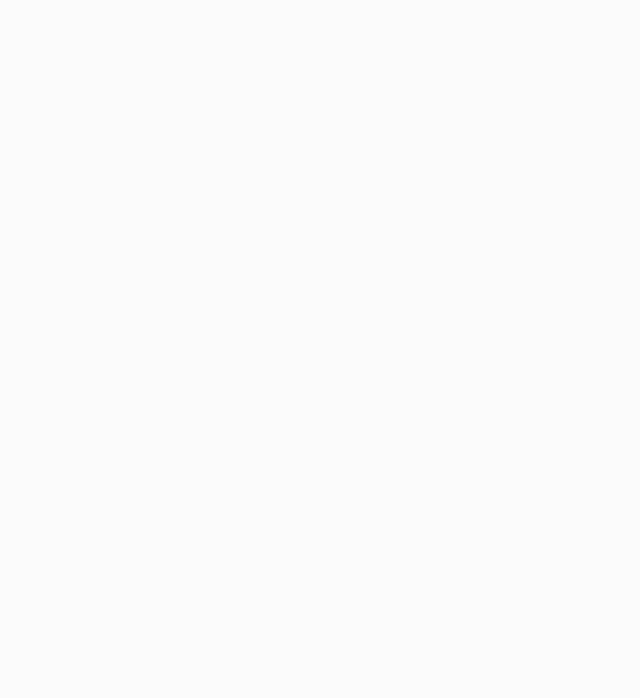
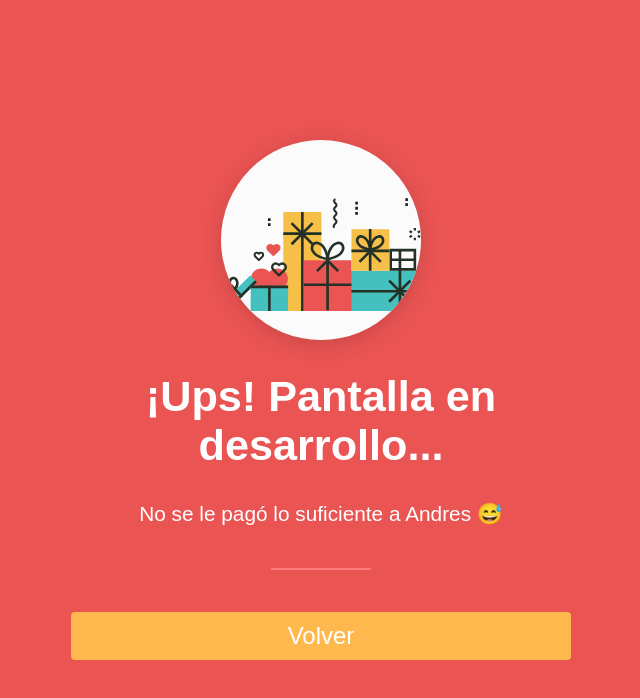
Before and after one commit to AGuardiola20/secret-santa, a React (Vite) app: page /newCode in a window 1280 px wide. Before the commit this address had no page. Shown: the top 698 px of the page, without its empty margins (319-959 px from the left). Built offline with nearby package versions, Linux system fonts and the light colour scheme; a web font is replaced by a local one.

Commit message:
add: NewCodeScreen

```diff
--- a/src/App.tsx
+++ b/src/App.tsx
@@ -1,6 +1,7 @@
 import { BrowserRouter as Router, Routes, Route } from "react-router-dom";
 import SplashScreen from "./screens/SplashScreen";
 import CodeScreen from "./screens/CodeScreen";
+import NewCodeScreen from "./screens/NewCodeScreen";
 
 function App() {
   return (
@@ -8,6 +9,7 @@ function App() {
       <Routes>
         <Route path="/" element={<SplashScreen />} />
         <Route path="/code" element={<CodeScreen />} />
+        <Route path="/newCode" element={<NewCodeScreen />} />
       </Routes>
     </Router>
   );
--- /dev/null
+++ b/src/screens/NewCodeScreen.tsx
@@ -0,0 +1,72 @@
+import styled from "styled-components";
+import Gifts from "../assets/imgs/Gifts.svg";
+import Btn from "../components/Btn";
+import { useNavigate } from "react-router-dom";
+
+const Container = styled.div`
+  display: flex;
+  justify-content: center;
+  align-items: center;
+  background-color: ${({ theme }) => theme.colors.primary};
+  height: 100vh;
+  text-align: center;
+  padding: 0 20px;
+`;
+
+const Main = styled.div`
+  display: flex;
+  flex-direction: column;
+  justify-content: center;
+  align-items: center;
+  gap: 2rem;
+  max-width: 500px;
+  width: 100%;
+`;
+
+const Image = styled.img`
+  width: 200px;
+  height: 200px;
+  border-radius: 50%;
+  background-color: ${({ theme }) => theme.colors.background};
+  box-shadow: 0px 4px 20px rgba(0, 0, 0, 0.15);
+`;
+
+const Title = styled.h1`
+  font-size: 2.7rem;
+  font-weight: 600;
+  color: ${({ theme }) => theme.colors.textSecondary};
+`;
+
+const Text = styled.p`
+  color: ${({ theme }) => theme.colors.textSecondary};
+  font-size: 1.3rem;
+  font-weight: 300;
+`;
+
+const Line = styled.div`
+  width: 20%;
+  border-bottom: 2px solid ${({ theme }) => theme.colors.accent};
+  margin: 10px 0;
+`;
+
+const NewCodeScreen = () => {
+  const navigate = useNavigate();
+
+  return (
+    <Container>
+      <Main>
+        <Image src={Gifts} alt="Gifts image" />
+        <Title>¡Ups! Pantalla en desarrollo...</Title>
+        <Text>No se le pagó lo suficiente a Andres 😅</Text>
+        <Line />
+        <Btn
+          text="Volver"
+          isPrimary={false}
+          onClick={() => navigate("/code")}
+        />
+      </Main>
+    </Container>
+  );
+};
+
+export default NewCodeScreen;
```
Also changed, not shown: src/assets/imgs/Gifts.svg (added).
